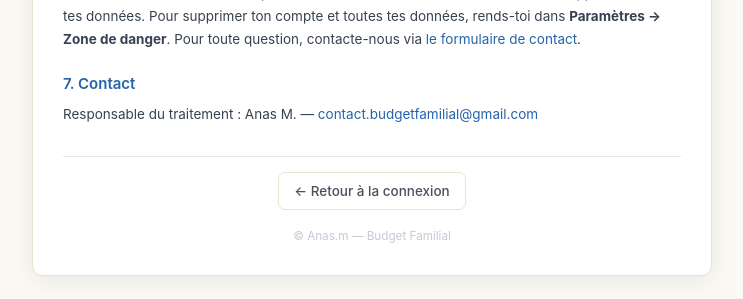
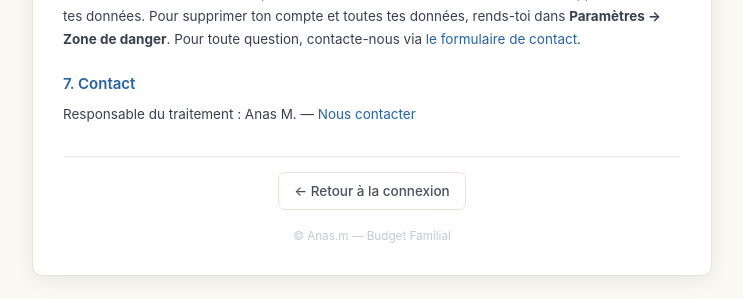
Before and after one commit to liammoussaoui1104-star/budget-web, a Flask app: page /politique-confidentialite in a window 1280 px wide. Shown: the part 1021-1320 px from the top of the page, without its empty margins (268-1011 px from the left). Run offline with Flask 3, Linux system fonts and the light colour scheme; some libraries are stand-ins or nearby versions.

Commit message:
Fix liens contact RGPD + désactivation scan ticket

```diff
--- a/templates/politique_confidentialite.html
+++ b/templates/politique_confidentialite.html
@@ -73,7 +73,7 @@
     <section style="margin-bottom:2rem">
       <h2 style="font-size:1rem;font-weight:600;color:#2563a8;margin:0 0 .5rem">7. Contact</h2>
       <p style="font-size:.9rem;color:#374151;line-height:1.7;margin:0">
-        Responsable du traitement : Anas M. — <a href="mailto:contact.budgetfamilial@gmail.com" style="color:#2563a8">contact.budgetfamilial@gmail.com</a>
+        Responsable du traitement : Anas M. — <a href="https://monbudgetfamilial.com/contact" style="color:#2563a8">Nous contacter</a>
       </p>
     </section>
 
@@ -119,7 +119,7 @@
   </section>
   <section>
     <h3 style="font-size:1rem;font-weight:600;color:#2563a8;margin:0 0 .5rem">6. Contact</h3>
-    <p style="margin:0">Anas M. — <a href="mailto:contact.budgetfamilial@gmail.com" style="color:#2563a8">contact.budgetfamilial@gmail.com</a></p>
+    <p style="margin:0">Anas M. — <a href="https://monbudgetfamilial.com/contact" style="color:#2563a8">Nous contacter</a></p>
   </section>
 </div>
 {% endblock %}
--- a/templates/transactions.html
+++ b/templates/transactions.html
@@ -134,7 +134,7 @@
       <button class="modal-close" onclick="closeModal('modalAdd')">✕</button>
     </div>
     <form id="formAdd" class="modal-form">
-      <!-- Scanner ticket -->
+      <!-- Scanner ticket — temporairement masqué
       <div style="margin-bottom:1rem">
         <input type="file" id="scanFileInput" accept="image/*" capture="environment" style="display:none" onchange="handleScanFile(this)">
         <button type="button" class="btn btn-outline btn-full" id="btnScanTicket" onclick="document.getElementById('scanFileInput').click()" style="font-size:.85rem;gap:.4rem">
@@ -143,6 +143,7 @@
         </button>
         <p id="scanStatus" style="font-size:.75rem;color:var(--sub);text-align:center;margin:.4rem 0 0;display:none"></p>
       </div>
+      -->
       <div class="form-row">
         <div class="form-group">
           <label>Montant ({{ current_user.currency }})</label>
```
